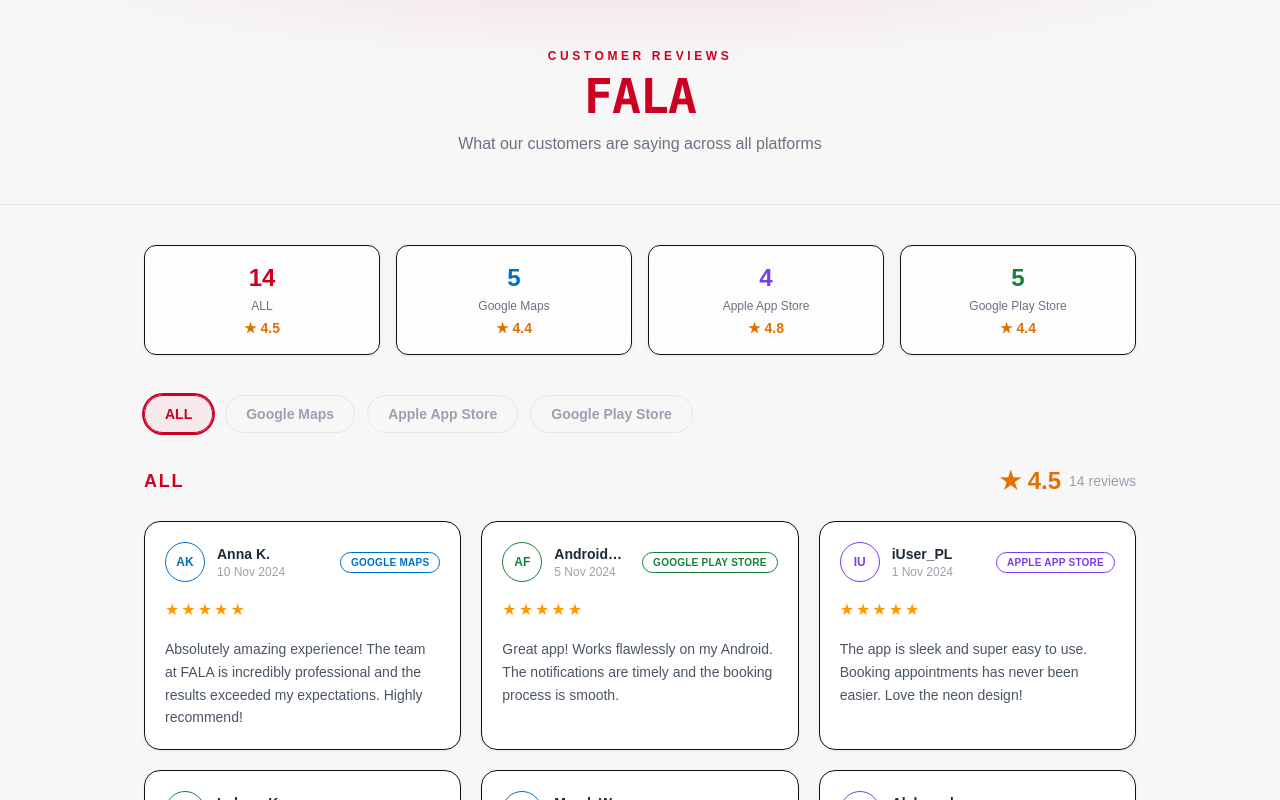
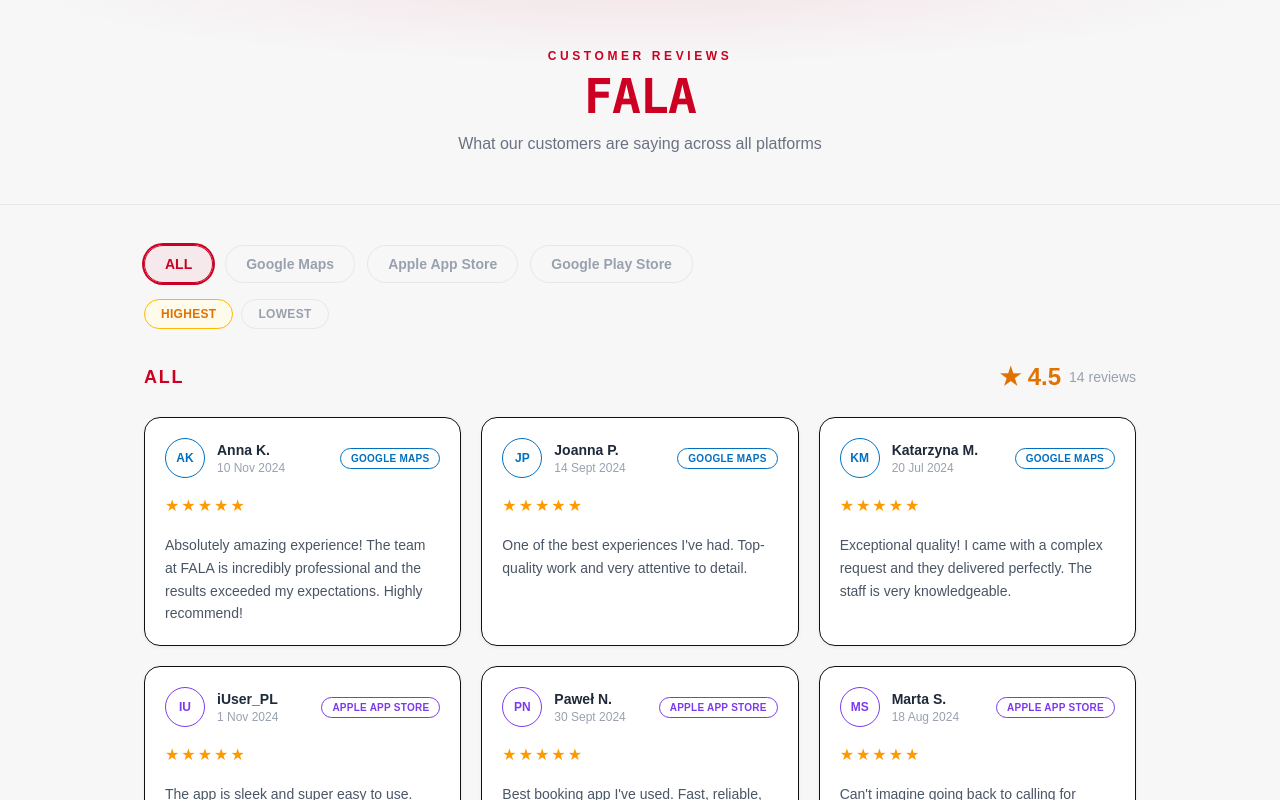
Before and after one commit to kbaraniak/falareviews, a Next.js app: page / in a window 1280 px wide. Shown: the top 800 px of the page. Built offline with nearby package versions, Linux system fonts and the light colour scheme.

Commit message:
Remove stats blocks and add sort badges (highest/lowest) below category filters
Co-authored-by: kbaraniak <90936580+kbaraniak@users.noreply.github.com>
Agent-Logs-Url: https://github.com/kbaraniak/falareviews/sessions/df1ed5cb-4b82-4142-93ec-32817f00fb88

```diff
--- a/components/ReviewsPage.tsx
+++ b/components/ReviewsPage.tsx
@@ -2,6 +2,8 @@
 
 import { useState } from "react";
 import { ReviewCard } from "./ReviewCard";
+
+type SortMode = "highest" | "lowest";
 
 export interface Review {
   id: string;
@@ -65,19 +67,29 @@ const sourceLabelMap: Record<Source, string> = {
   google_playstore: "Google Play Store",
 };
 
+const sortModes: { id: SortMode; label: string }[] = [
+  { id: "highest", label: "Highest" },
+  { id: "lowest", label: "Lowest" },
+];
+
 export function ReviewsPage({ googleMaps, appleAppStore, googlePlayStore }: ReviewsPageProps) {
   const [activeTab, setActiveTab] = useState<Source>("all");
+  const [sortMode, setSortMode] = useState<SortMode>("highest");
 
   const allReviews: (Review & { source: Source })[] = [
     ...googleMaps.map((r) => ({ ...r, source: "google_maps" as Source })),
     ...appleAppStore.map((r) => ({ ...r, source: "apple_appstore" as Source })),
     ...googlePlayStore.map((r) => ({ ...r, source: "google_playstore" as Source })),
-  ].sort((a, b) => new Date(b.date).getTime() - new Date(a.date).getTime());
+  ];
 
-  const displayed =
+  const filtered =
     activeTab === "all"
       ? allReviews
       : allReviews.filter((r) => r.source === activeTab);
+
+  const displayed = [...filtered].sort((a, b) =>
+    sortMode === "highest" ? b.rating - a.rating : a.rating - b.rating
+  );
 
   const averageRating =
     displayed.length > 0
@@ -114,41 +126,8 @@ export function ReviewsPage({ googleMaps, appleAppStore, googlePlayStore }: Revi
       </header>
 
       <div className="mx-auto max-w-5xl px-4 py-10">
-        {/* Stats bar */}
-        <div className="mb-10 grid grid-cols-2 gap-4 sm:grid-cols-4">
-          {tabs.map((tab) => {
-            const count =
-              tab.id === "all"
-                ? allReviews.length
-                : allReviews.filter((r) => r.source === tab.id).length;
-            const avg =
-              (tab.id === "all" ? allReviews : allReviews.filter((r) => r.source === tab.id))
-                .reduce((s, r) => s + r.rating, 0) /
-              (count || 1);
-            return (
-              <div
-                key={tab.id}
-                className="rounded-xl border p-4 text-center transition-all duration-200"
-                style={{
-                  borderColor: `${tab.color}55`,
-                  background: `rgba(255,255,255,0.8)`,
-                  boxShadow: `0 1px 4px rgba(0,0,0,0.06)`,
-                }}
-              >
-                <p className="text-2xl font-bold" style={{ color: tab.color }}>
-                  {count}
-                </p>
-                <p className="mt-1 text-xs text-gray-500">{tab.label}</p>
-                <p className="mt-1 text-sm font-semibold text-amber-600">
-                  ★ {count > 0 ? avg.toFixed(1) : "–"}
-                </p>
-              </div>
-            );
-          })}
-        </div>
-
         {/* Filter tabs */}
-        <div className="mb-8 flex flex-wrap gap-3">
+        <div className="mb-4 flex flex-wrap gap-3">
           {tabs.map((tab) => {
             const isActive = activeTab === tab.id;
             return (
@@ -165,6 +144,26 @@ export function ReviewsPage({ googleMaps, appleAppStore, googlePlayStore }: Revi
                 }
               >
                 {tab.label}
+              </button>
+            );
+          })}
+        </div>
+
+        {/* Sort badges */}
+        <div className="mb-8 flex flex-wrap gap-2">
+          {sortModes.map((mode) => {
+            const isActive = sortMode === mode.id;
+            return (
+              <button
+                key={mode.id}
+                onClick={() => setSortMode(mode.id)}
+                className={`rounded-full border px-4 py-1.5 text-xs font-semibold uppercase tracking-wide transition-all duration-200 focus:outline-none ${
+                  isActive
+                    ? "border-amber-400 bg-amber-50 text-amber-600"
+                    : "border-gray-200 text-gray-400 hover:border-gray-400 hover:text-gray-600"
+                }`}
+              >
+                {mode.label}
               </button>
             );
           })}
```
